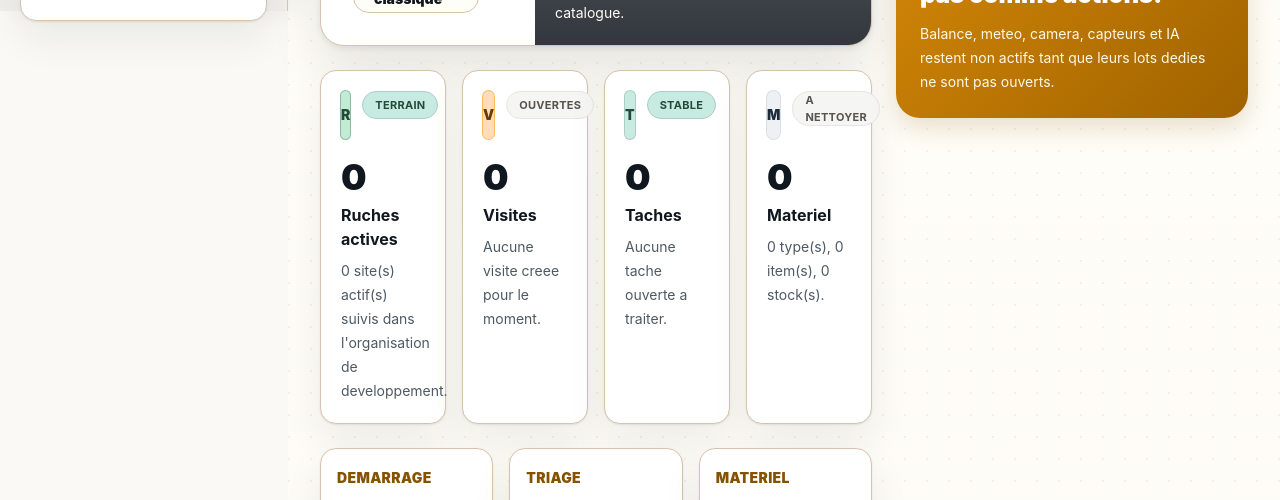
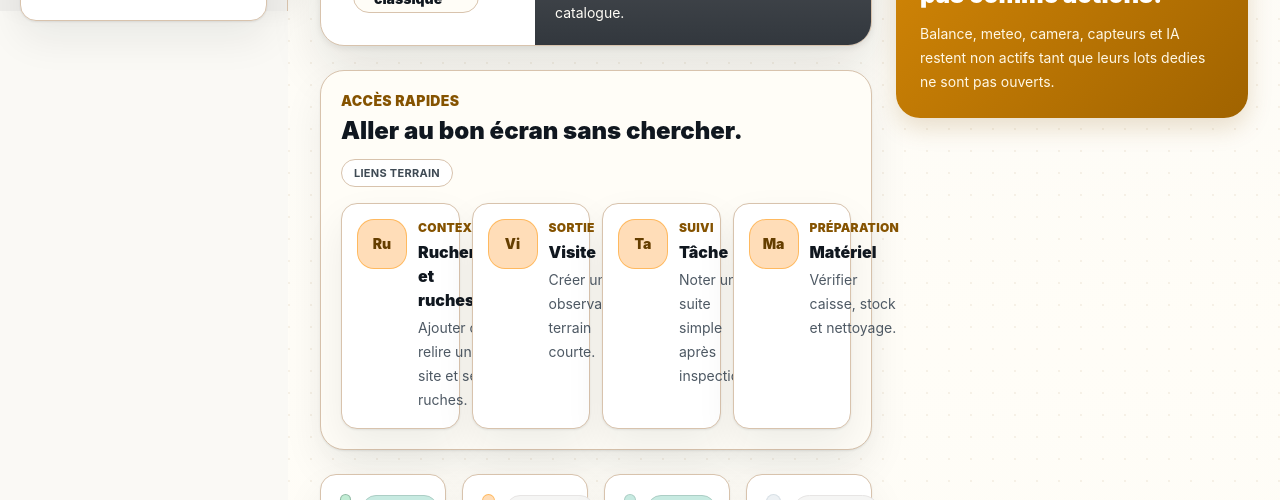
Before and after one commit to bigfred2002/ruche360, a Next.js app: page / in a window 1280 px wide. Shown: the part 789-1289 px from the top of the page. Built offline with nearby package versions, Linux system fonts and the light colour scheme; no server answers; the database is empty; grey boxes are pictures that could not be loaded.

Commit message:
feat: add field action shortcuts
FIELD-ACTION-SHORTCUTS-01

Ajoute des raccourcis terrain dans le cockpit vers ruchers/ruches, visites, taches et materiel.

Aucun nouveau CRUD, formulaire, schema Prisma, migration, dependance, auth reelle, API publique, IA active ou IoT actif.

```diff
--- a/src/app/page.tsx
+++ b/src/app/page.tsx
@@ -27,6 +27,10 @@ type FocusLink = {
   href: string;
   label: string;
   title: string;
+};
+
+type QuickShortcut = FocusLink & {
+  icon: string;
 };
 
 function ProgressiveDisclosure({
@@ -81,6 +85,30 @@ function FocusAction({ action }: { action: FocusLink }) {
       </span>
       <span className="mt-1 block text-sm leading-6 text-slate-650">
         {action.detail}
+      </span>
+    </Link>
+  );
+}
+
+function QuickShortcutCard({ shortcut }: { shortcut: QuickShortcut }) {
+  return (
+    <Link
+      className="motion-card flex min-h-24 items-start gap-3 rounded-2xl border border-cream-300 bg-white p-4 shadow-field transition hover:border-amber-300 hover:shadow-field-lg focus-ring"
+      href={shortcut.href}
+    >
+      <span className="grid h-12 w-12 shrink-0 place-items-center rounded-2xl bg-amber-100 text-sm font-black text-amber-900 ring-1 ring-amber-200">
+        {shortcut.icon}
+      </span>
+      <span>
+        <span className="block text-xs font-black uppercase tracking-wide text-amber-800">
+          {shortcut.label}
+        </span>
+        <span className="mt-1 block text-base font-black text-slate-950">
+          {shortcut.title}
+        </span>
+        <span className="mt-1 block text-sm leading-6 text-slate-650">
+          {shortcut.detail}
+        </span>
       </span>
     </Link>
   );
@@ -153,6 +181,37 @@ export default async function Home() {
     },
   ];
 
+  const quickShortcuts: QuickShortcut[] = [
+    {
+      detail: "Ajouter ou relire un site et ses ruches.",
+      href: "/apiaries",
+      icon: "Ru",
+      label: "Contexte",
+      title: "Ruchers et ruches",
+    },
+    {
+      detail: "Créer une observation terrain courte.",
+      href: "/visits",
+      icon: "Vi",
+      label: "Sortie",
+      title: "Visite",
+    },
+    {
+      detail: "Noter une suite simple après inspection.",
+      href: "/tasks",
+      icon: "Ta",
+      label: "Suivi",
+      title: "Tâche",
+    },
+    {
+      detail: "Vérifier caisse, stock et nettoyage.",
+      href: "/equipment",
+      icon: "Ma",
+      label: "Préparation",
+      title: "Matériel",
+    },
+  ];
+
   return (
     <AppShell
       desktopNavigationItems={desktopNavigationItems}
@@ -208,6 +267,28 @@ export default async function Home() {
                   </p>
                 </div>
               </article>
+            </section>
+
+            <section className="rounded-3xl border border-cream-300 bg-cream-50 p-4 shadow-field sm:p-5">
+              <div className="flex flex-wrap items-end justify-between gap-3">
+                <div>
+                  <p className="text-sm font-black uppercase tracking-wide text-amber-800">
+                    Accès rapides
+                  </p>
+                  <h2 className="mt-1 text-2xl font-black text-slate-950">
+                    Aller au bon écran sans chercher.
+                  </h2>
+                </div>
+                <StatusBadge label="Liens terrain" tone="preview" />
+              </div>
+              <div className="mt-4 grid gap-3 sm:grid-cols-2 xl:grid-cols-4">
+                {quickShortcuts.map((shortcut) => (
+                  <QuickShortcutCard
+                    key={shortcut.href}
+                    shortcut={shortcut}
+                  />
+                ))}
+              </div>
             </section>
 
             <section className="grid gap-4 sm:grid-cols-2 xl:grid-cols-4">
```
Also changed, not shown: 3 other files (tests, documents, lock files or other folders).
